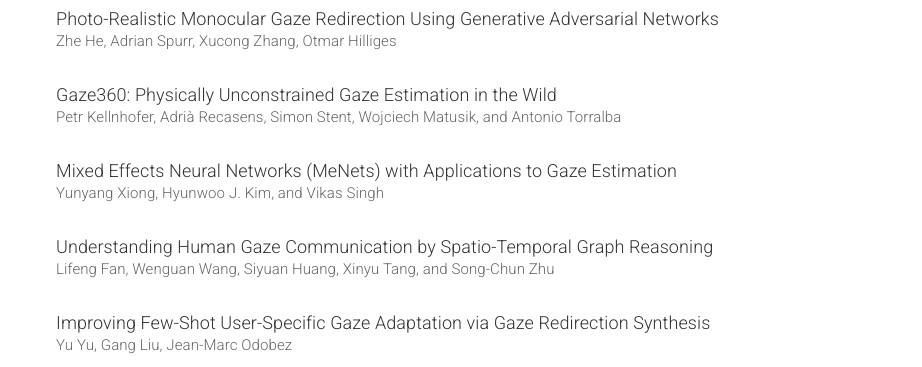
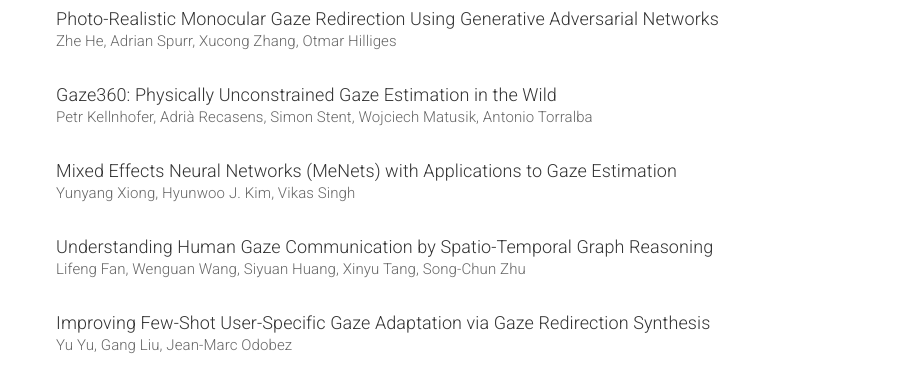
Before and after one commit to gazeworkshop/gazeworkshop.github.io, a Jekyll site: the page built from _pages/home.md, in a window 1280 px wide and 900 px high, scrolled down 5080 px. Shown: the part 152-519 px from the top of the window, without its empty margins (134-1056 px from the left). Built offline with Jekyll 4.4.1, drawn with Linux system fonts in a browser that asks for light colours.

Commit message:
Make list text format consistent

```diff
--- a/_pages/home.md
+++ b/_pages/home.md
@@ -388,15 +388,15 @@ Shalini De Mello is a Senior Research Scientist at NVIDIA. Her research interest
     </div>
     <div class="paper">
         <span class="title">Gaze360: Physically Unconstrained Gaze Estimation in the Wild</span>
-        <span class="authors">Petr Kellnhofer, Adrià Recasens, Simon Stent, Wojciech Matusik, and Antonio Torralba</span>
+        <span class="authors">Petr Kellnhofer, Adrià Recasens, Simon Stent, Wojciech Matusik, Antonio Torralba</span>
     </div>
     <div class="paper">
         <span class="title">Mixed Effects Neural Networks (MeNets) with Applications to Gaze Estimation</span>
-        <span class="authors">Yunyang Xiong, Hyunwoo J. Kim, and Vikas Singh</span>
+        <span class="authors">Yunyang Xiong, Hyunwoo J. Kim, Vikas Singh</span>
     </div>
     <div class="paper">
         <span class="title">Understanding Human Gaze Communication by Spatio-Temporal Graph Reasoning</span>
-        <span class="authors">Lifeng Fan, Wenguan Wang, Siyuan Huang, Xinyu Tang, and Song-Chun Zhu</span>
+        <span class="authors">Lifeng Fan, Wenguan Wang, Siyuan Huang, Xinyu Tang, Song-Chun Zhu</span>
     </div>
     <div class="paper">
         <span class="title">Improving Few-Shot User-Specific Gaze Adaptation via Gaze Redirection Synthesis</span>
```
